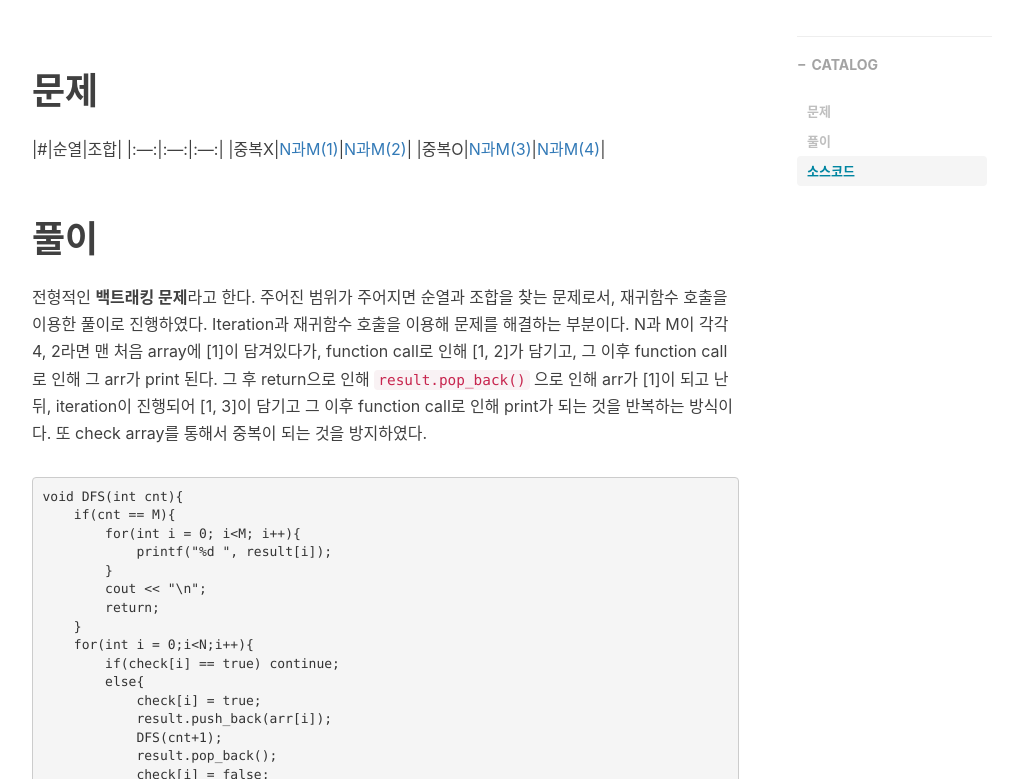
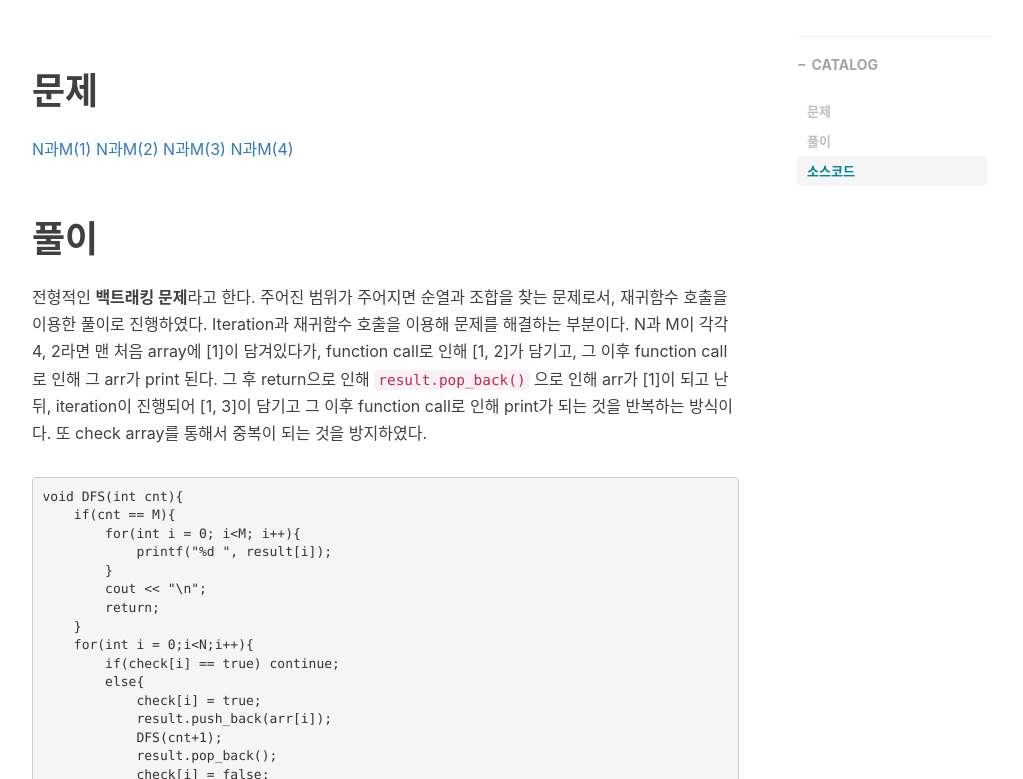
Before and after one commit to scatdelight/scatdelight.github.io, a Jekyll site: the page built from _posts/2021-05-31-boj-15649~15652-C++.md, in a window 1280 px wide and 900 px high, scrolled down 466 px, cut to the strip 121-900 px from the top of the window. Shown: the whole strip, without its empty margins (233-1256 px from the left). Built offline with Jekyll 4.4.1, drawn with Linux system fonts in a browser that asks for light colours; nearby versions of some CDN libraries; some web fonts are replaced; comment, search, counter and statistics services are not loaded.

Commit message:
Update 2021-05-31-boj-15649~15652-C++.md

```diff
--- a/_posts/2021-05-31-boj-15649~15652-C++.md
+++ b/_posts/2021-05-31-boj-15649~15652-C++.md
@@ -13,10 +13,10 @@
 ---
 
 # 문제
-|#|순열|조합|
-|:---:|:---:|:---:|
-|중복X|[N과M(1)](https://www.acmicpc.net/problem/15649)|[N과M(2)](https://www.acmicpc.net/problem/15650)|
-|중복O|[N과M(3)](https://www.acmicpc.net/problem/15651)|[N과M(4)](https://www.acmicpc.net/problem/15652)|
+[N과M(1)](https://www.acmicpc.net/problem/15649)
+[N과M(2)](https://www.acmicpc.net/problem/15650)
+[N과M(3)](https://www.acmicpc.net/problem/15651)
+[N과M(4)](https://www.acmicpc.net/problem/15652)
 
 # 풀이
 전형적인 **백트래킹 문제**라고 한다. 주어진 범위가 주어지면 순열과 조합을 찾는 문제로서, 재귀함수 호출을 이용한 풀이로 진행하였다.
```
